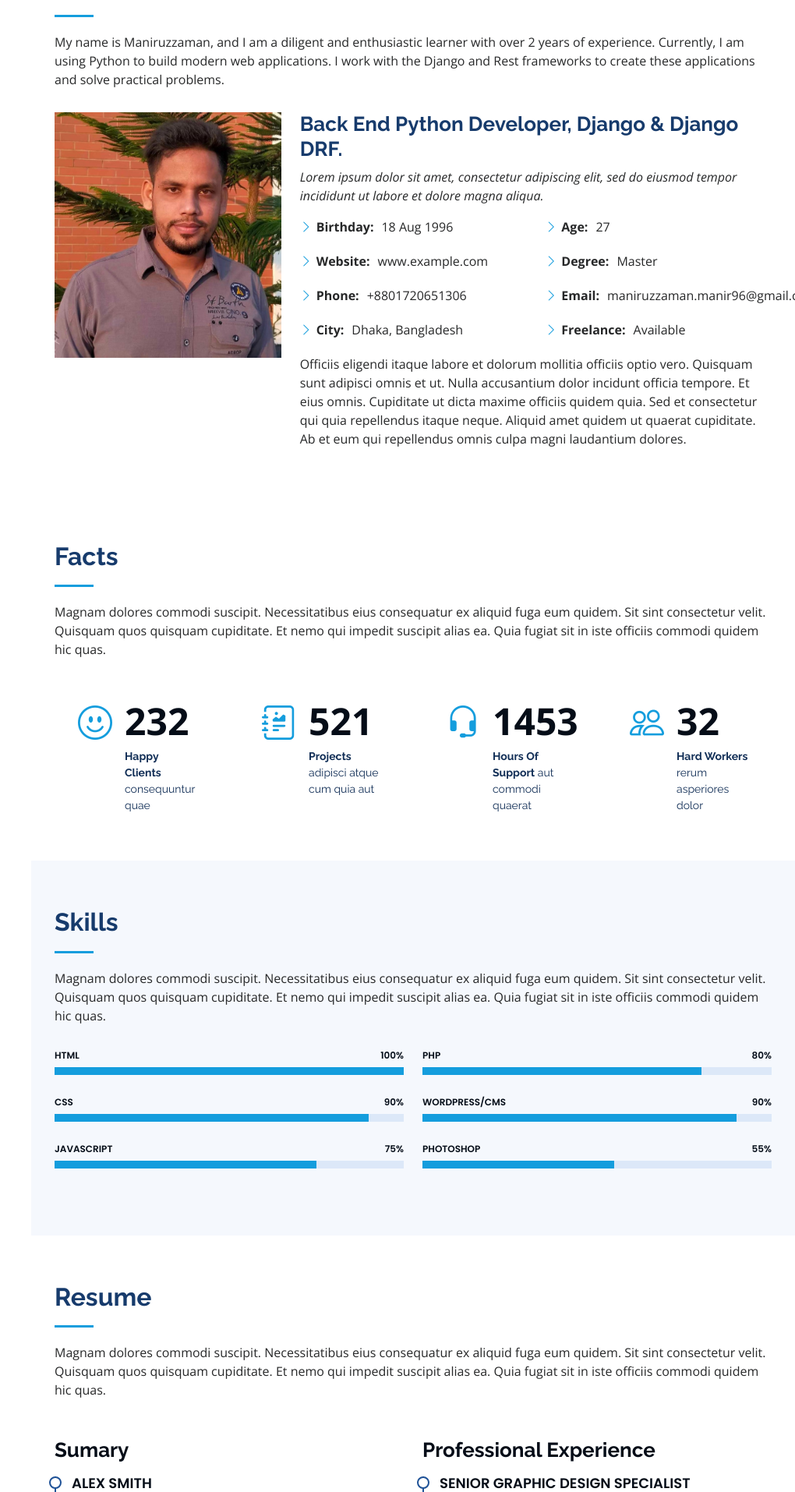
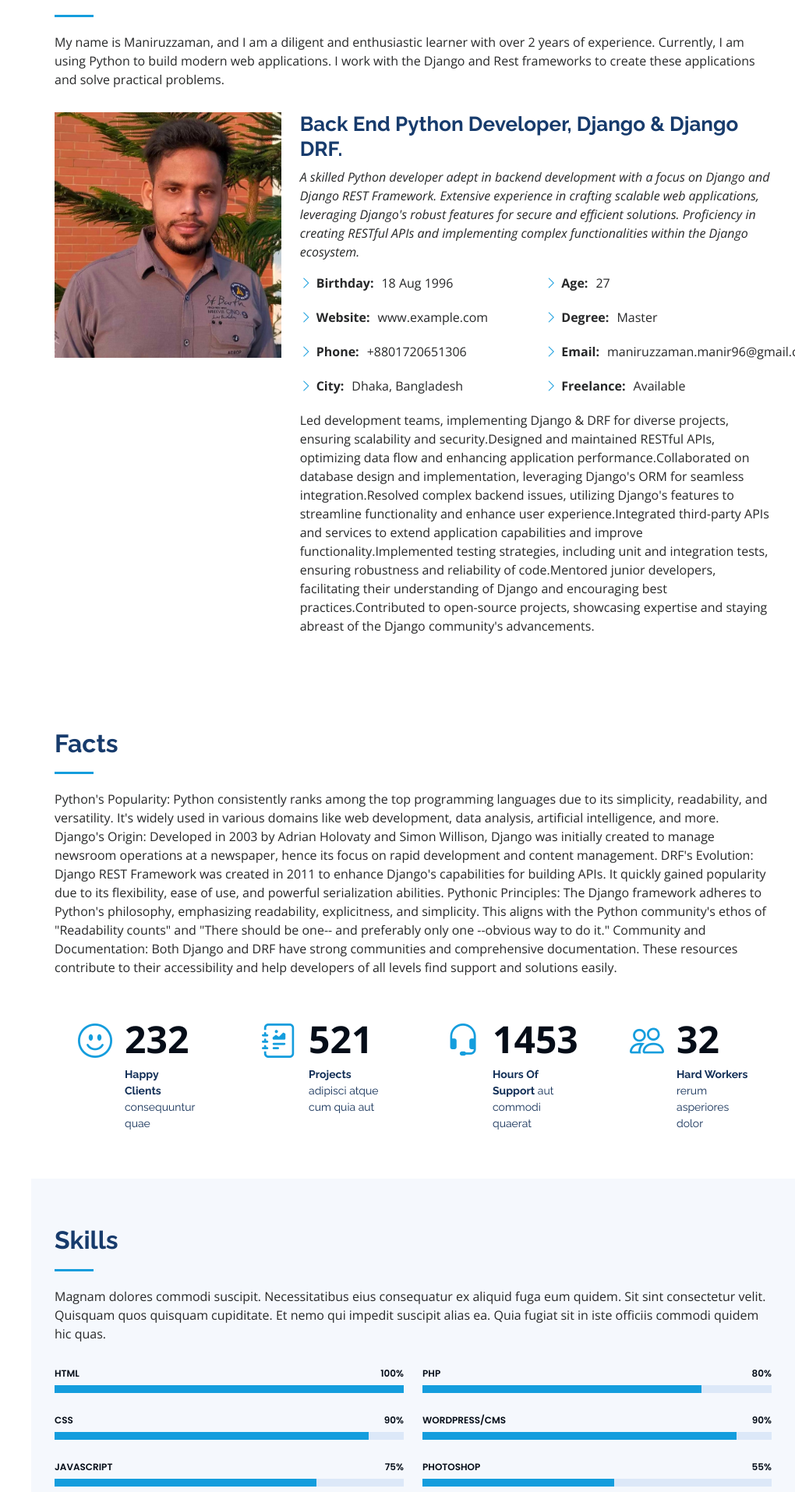
Before and after one commit to Manir96/Portfolio_Maniruzzaman, a Django app: page / in a window 1280 px wide. Shown: the part 896-2810 px from the top of the page at 78% size, without its empty margins (260-1280 px from the left). Run offline with Django 5.2, Linux system fonts and the light colour scheme; some libraries are stand-ins or nearby versions.

Commit message:
about sesion done

```diff
--- a/portfolio/templates/home/index.html
+++ b/portfolio/templates/home/index.html
@@ -30,8 +30,7 @@
           <div class="col-lg-8 pt-4 pt-lg-0 content" data-aos="fade-left">
             <h3>Back End Python Developer, Django &amp; Django DRF.</h3>
             <p class="fst-italic">
-              Lorem ipsum dolor sit amet, consectetur adipiscing elit, sed do eiusmod tempor incididunt ut labore et dolore
-              magna aliqua.
+              A skilled Python developer adept in backend development with a focus on Django and Django REST Framework. Extensive experience in crafting scalable web applications, leveraging Django's robust features for secure and efficient solutions. Proficiency in creating RESTful APIs and implementing complex functionalities within the Django ecosystem.
             </p>
             <div class="row">
               <div class="col-lg-6">
@@ -52,8 +51,7 @@
               </div>
             </div>
             <p>
-              Officiis eligendi itaque labore et dolorum mollitia officiis optio vero. Quisquam sunt adipisci omnis et ut. Nulla accusantium dolor incidunt officia tempore. Et eius omnis.
-              Cupiditate ut dicta maxime officiis quidem quia. Sed et consectetur qui quia repellendus itaque neque. Aliquid amet quidem ut quaerat cupiditate. Ab et eum qui repellendus omnis culpa magni laudantium dolores.
+              Led development teams, implementing Django & DRF for diverse projects, ensuring scalability and security.Designed and maintained RESTful APIs, optimizing data flow and enhancing application performance.Collaborated on database design and implementation, leveraging Django's ORM for seamless integration.Resolved complex backend issues, utilizing Django's features to streamline functionality and enhance user experience.Integrated third-party APIs and services to extend application capabilities and improve functionality.Implemented testing strategies, including unit and integration tests, ensuring robustness and reliability of code.Mentored junior developers, facilitating their understanding of Django and encouraging best practices.Contributed to open-source projects, showcasing expertise and staying abreast of the Django community's advancements.
             </p>
           </div>
         </div>
@@ -67,7 +65,15 @@
 
         <div class="section-title">
           <h2>Facts</h2>
-          <p>Magnam dolores commodi suscipit. Necessitatibus eius consequatur ex aliquid fuga eum quidem. Sit sint consectetur velit. Quisquam quos quisquam cupiditate. Et nemo qui impedit suscipit alias ea. Quia fugiat sit in iste officiis commodi quidem hic quas.</p>
+          <p>Python's Popularity: Python consistently ranks among the top programming languages due to its simplicity, readability, and versatility. It's widely used in various domains like web development, data analysis, artificial intelligence, and more.
+
+          Django's Origin: Developed in 2003 by Adrian Holovaty and Simon Willison, Django was initially created to manage newsroom operations at a newspaper, hence its focus on rapid development and content management.
+
+          DRF's Evolution: Django REST Framework was created in 2011 to enhance Django's capabilities for building APIs. It quickly gained popularity due to its flexibility, ease of use, and powerful serialization abilities.
+
+          Pythonic Principles: The Django framework adheres to Python's philosophy, emphasizing readability, explicitness, and simplicity. This aligns with the Python community's ethos of "Readability counts" and "There should be one-- and preferably only one --obvious way to do it."
+
+          Community and Documentation: Both Django and DRF have strong communities and comprehensive documentation. These resources contribute to their accessibility and help developers of all levels find support and solutions easily.</p>
         </div>
 
         <div class="row no-gutters">
```
